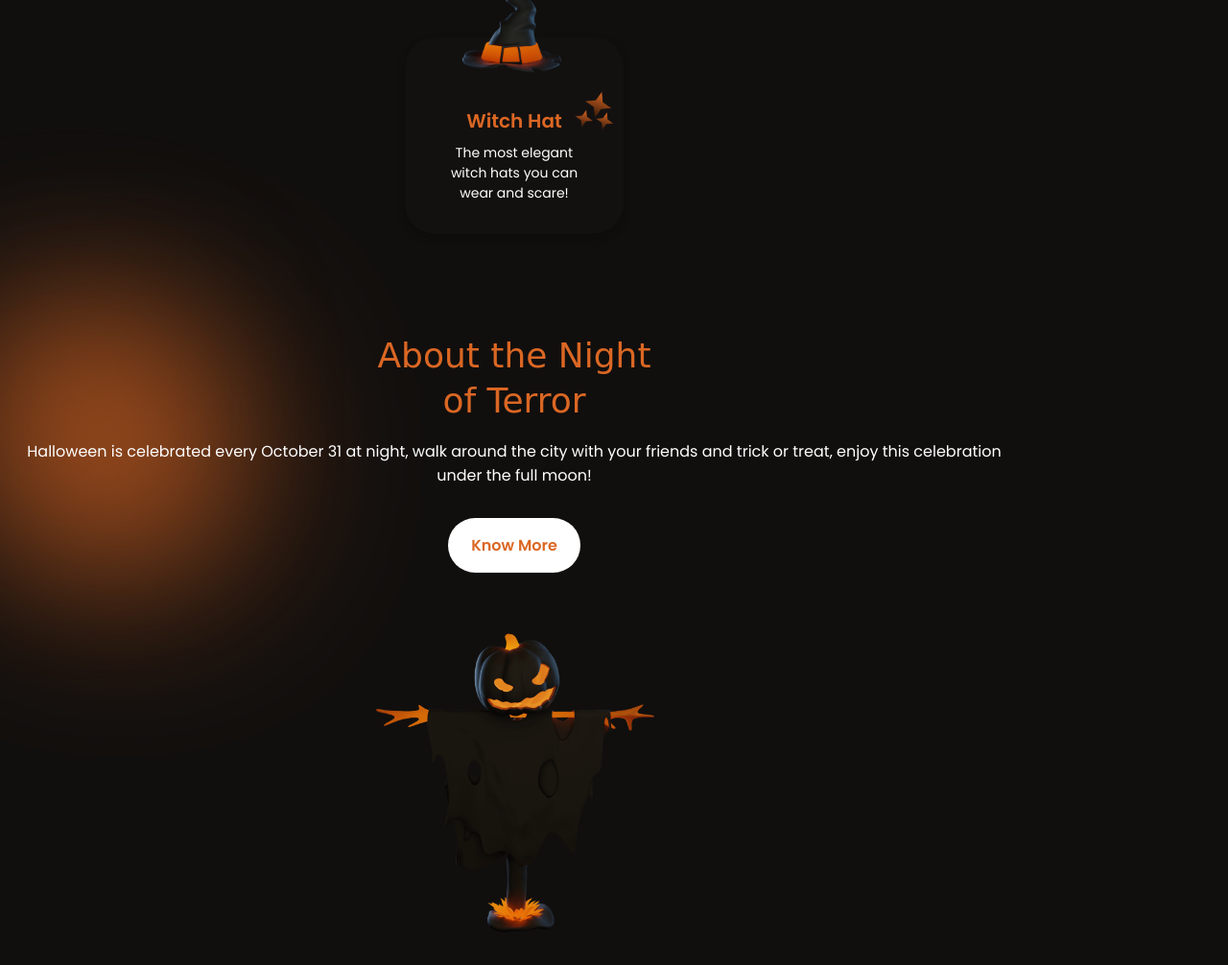
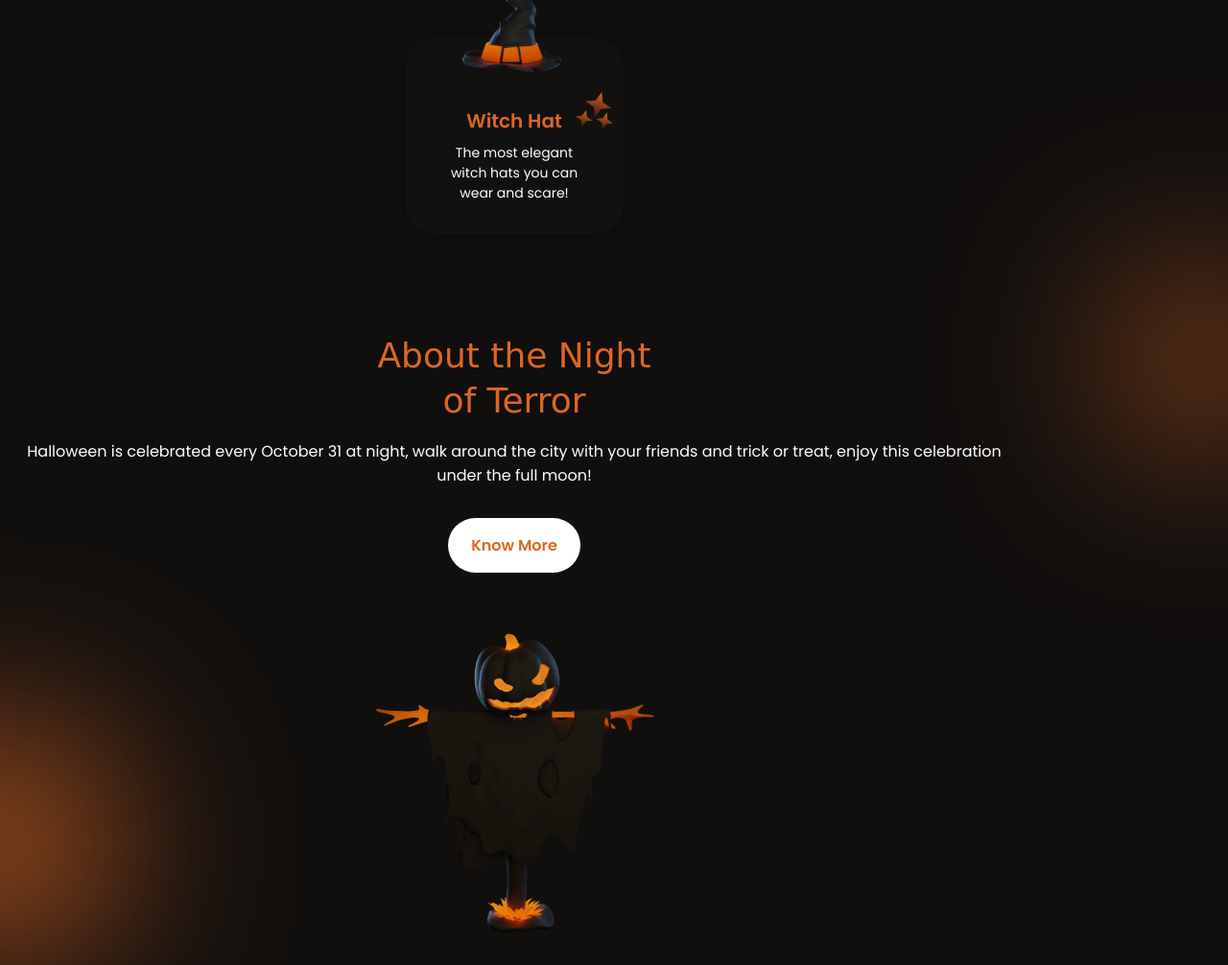
Before and after one commit to TheLastCS/responsive-halloween-website-main, a plain HTML site: page index.html in a window 1280 px wide. Shown: the part 1572-2578 px from the top of the page at 96% size. Drawn offline with nearby package versions, Linux system fonts and the light colour scheme; a web font is replaced by a local one.

Commit message:
Updated About CSS

```diff
--- a/assets/css/styles.css
+++ b/assets/css/styles.css
@@ -457,6 +457,17 @@ img {
   width: 300px;
   justify-self: center;
 }
+
+.about .shape__small{
+  top: 2rem;
+  right: -3rem;
+}
+
+.about .shape__big{
+  bottom: 0;
+  left: -8rem;
+}
+
 /*=============== ITEMS ===============*/
 
 
```
